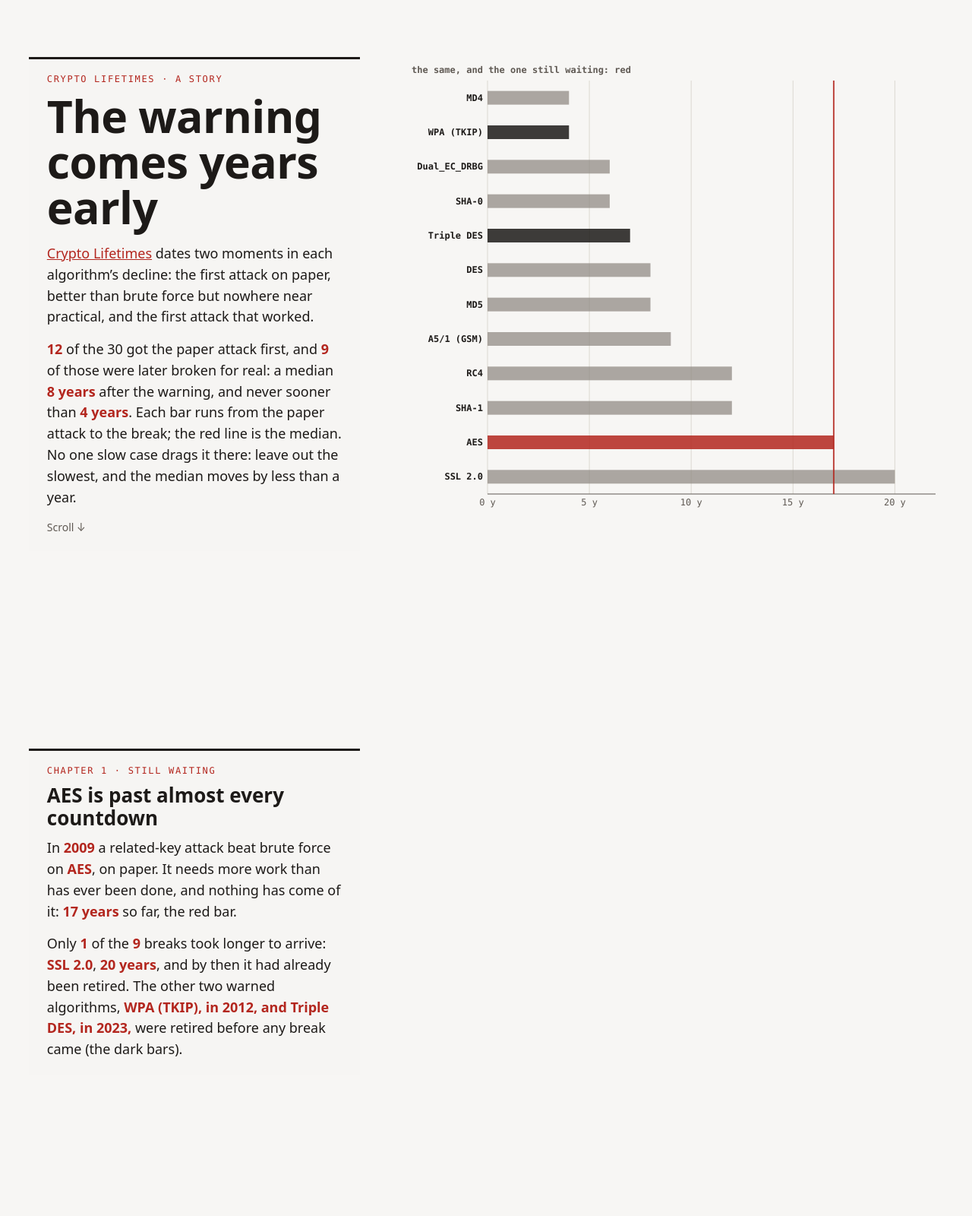
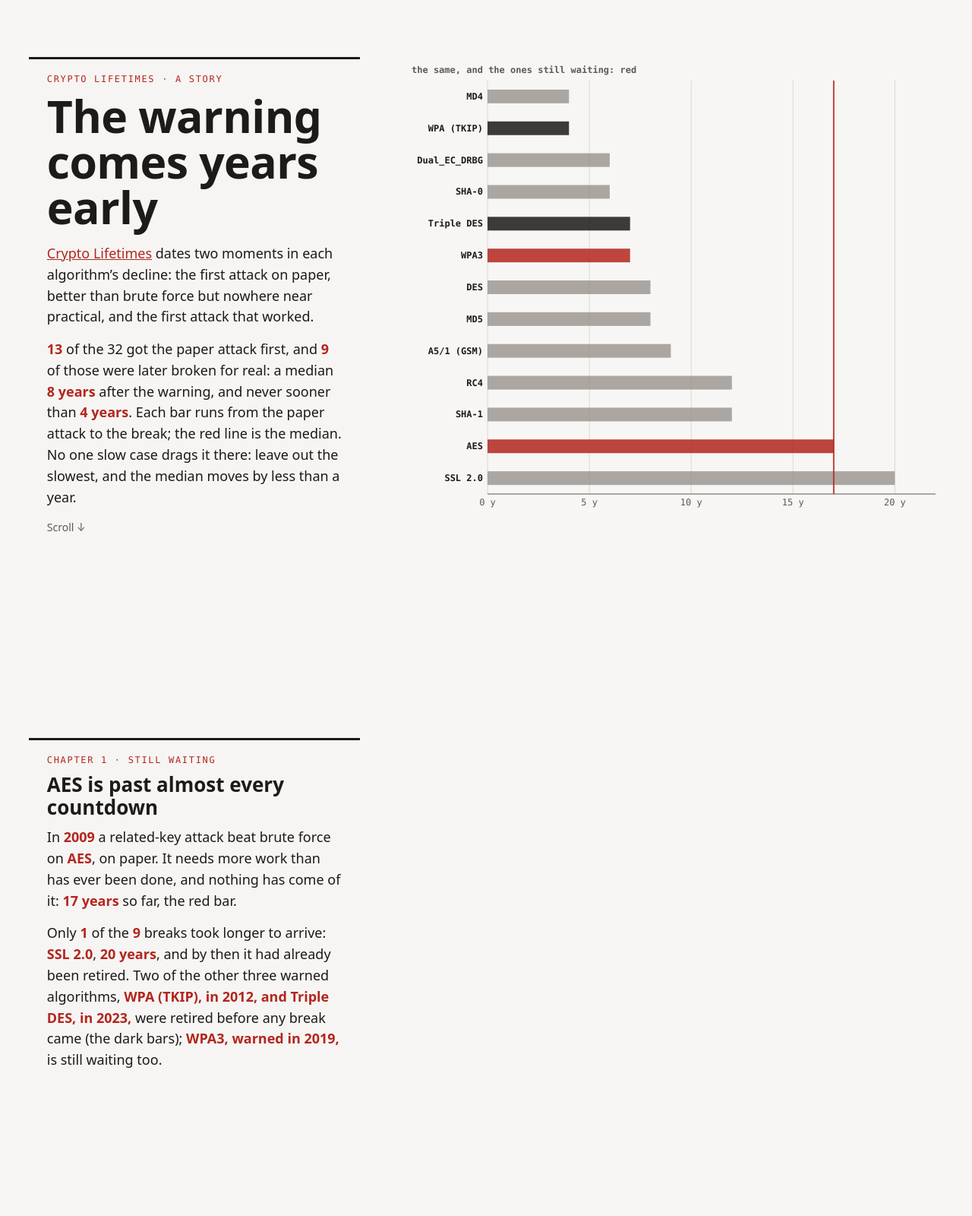
Before and after one commit to matmat202/crypto-lifetimes, a plain HTML site: page story/index.html in a window 1280 px wide. Shown: the top 1600 px of the page at 76% size. Drawn offline with Linux system fonts and the light colour scheme.

Commit message:
Update Crypto Lifetimes 2026-11-17
🤖 Generated with [Claude Code](https://claude.com/claude-code)

```diff
--- a/story/index.html
+++ b/story/index.html
@@ -4,7 +4,7 @@
 <meta charset="utf-8">
 <meta name="viewport" content="width=device-width, initial-scale=1">
 <title>The warning comes years early · Crypto Lifetimes, a story</title>
-<meta name="description" content="A story from Crypto Lifetimes: 12 of 30 ciphers, hashes and protocols were first weakened on paper, and 9 of those were later broken in practice, a median 8 years after the warning. AES has carried its paper attack for 17 years; only SSL 2.0 waited longer for its break.">
+<meta name="description" content="A story from Crypto Lifetimes: 13 of 32 ciphers, hashes and protocols were first weakened on paper, and 9 of those were later broken in practice, a median 8 years after the warning. AES has carried its paper attack for 17 years; only SSL 2.0 waited longer for its break.">
 <link rel="stylesheet" href="style.css">
 </head>
 <body>
@@ -18,7 +18,7 @@
   <p><a href="../">Crypto Lifetimes</a> dates two moments in each algorithm’s decline: the
   first attack on paper, better than brute force but nowhere near practical, and the first
   attack that worked.</p>
-  <p><b data-fact="n_warned"></b> of the 30 got the paper attack first, and
+  <p><b data-fact="n_warned"></b> of the 32 got the paper attack first, and
   <b data-fact="n_broke"></b> of those were later broken for real: a median
   <b data-fact="gap_median"></b> after the warning, and never sooner than
   <b data-fact="gap_min"></b>. Each bar runs from the paper attack to the break; the red line
@@ -35,8 +35,9 @@
   nothing has come of it: <b data-fact="open_wait"></b> so far, the red bar.</p>
   <p>Only <b data-fact="longer_than_open"></b> of the <b data-fact="n_broke"></b> breaks took
   longer to arrive: <b data-fact="max_name"></b>, <b data-fact="gap_max"></b>, and by then it
-  had already been retired. The other two warned algorithms,
-  <b data-fact="retired_unbroken"></b> were retired before any break came (the dark bars).</p>
+  had already been retired. Two of the other three warned algorithms,
+  <b data-fact="retired_unbroken"></b> were retired before any break came (the dark bars);
+  <b data-fact="still_open"></b> is still waiting too.</p>
 </div></section>
 
 <section class="step" data-step="calendar"><div>
@@ -56,7 +57,7 @@
   <h2>Look one up</h2>
   <p>On <a href="../">Crypto Lifetimes</a>, tap any row to see its dates and read the quote
   behind each one. The amber stretch of a bar is its warning.</p>
-  <p class="small">Data: the 30 algorithms Crypto Lifetimes ships, as of
+  <p class="small">Data: the 32 algorithms Crypto Lifetimes ships, as of
   <b data-fact="now"></b>. A paper attack is the first published attack better than brute
   force; a break is the first shown to work, as the page defines them. A paper attack
   published after the break is not counted as a warning. This counts when, not why. The
--- a/story/layout.js
+++ b/story/layout.js
@@ -16,14 +16,15 @@ export function stats(D) {
   if (memo.has(D)) return memo.get(D);
   const broke = D.warned.filter((r) => r[2] != null);
   const gaps = broke.map((r) => r[2] - r[1]).sort((a, b) => a - b);
-  const open = D.warned.filter((r) => r[2] == null && r[3] == null);
-  if (open.length !== 1) throw new Error(`want one warned algorithm still unbroken and in use, found ${open.length}`);
+  // the chapter follows the longest wait still running; any younger ones are named in it
+  const open = D.warned.filter((r) => r[2] == null && r[3] == null).sort((a, b) => a[1] - b[1] || (a[0] < b[0] ? -1 : 1));
+  if (!open.length) throw new Error('want a warned algorithm still unbroken and in use, found none');
   const longest = broke.reduce((b, r) => (r[2] - r[1] > b[2] - b[1] ? r : b));
   const S = {
     n_warned: D.warned.length, n_broke: broke.length, n_unwarned: D.unwarned.length,
     gap_median: median(gaps), gap_min: gaps[0], gap_max: gaps.at(-1), max_name: longest[0],
     gap_median_wo_max: median(gaps.slice(0, -1)),
-    open_name: open[0][0], open_wait: D.now - open[0][1],
+    open_name: open[0][0], open_wait: D.now - open[0][1], still_open: open.slice(1),
     unwarned_median: median(D.unwarned.map((r) => r[2] - r[1])),
     gaps, retired_unbroken: D.warned.filter((r) => r[2] == null && r[3] != null),
   };
--- a/story/story.js
+++ b/story/story.js
@@ -15,6 +15,7 @@ export function fact(D, f) {
     case 'gap_median': case 'gap_min': case 'gap_max': case 'open_wait': case 'unwarned_median': return yrs(S[f]);
     case 'max_name': case 'open_name': return S[f];
     case 'open_since': return String(D.warned.find((r) => r[0] === S.open_name)[1]);
+    case 'still_open': return S.still_open.map((r) => `${r[0]}, warned in ${r[1]},`).join(' and ');
     case 'retired_unbroken': return S.retired_unbroken.map((r) => `${r[0]}, in ${r[3]},`).join(' and ');
     default: throw new Error(`unknown fact ${f}`);
   }
@@ -48,7 +49,7 @@ async function main() {
     grid(L.L, L.B, L.R, L.B, 'grid axisline');
     const cap = {
       warned: narrow ? 'years from paper attack to break' : 'years from the first paper attack to the practical break',
-      open: narrow ? `${D.warned.find((r) => r[2] == null && r[3] == null)[0]} is still waiting` : 'the same, and the one still waiting: red',
+      open: narrow ? `${[stats(D).open_name, ...stats(D).still_open.map((r) => r[0])].join(' and ')} still waiting` : 'the same, and the ones still waiting: red',
       calendar: narrow ? 'every break, by year' : 'every practical break: warned (grey) and unwarned (red)',
     }[name];
     tick(gAxis, 4, L.T - 10, cap, 'tick cat');
--- a/story/story.json
+++ b/story/story.json
@@ -1 +1 @@
-{"source":"Crypto Lifetimes' site/data.json: every date quoted from its source","now":2026,"warned":[["MD4",1991,1995,2011],["WPA (TKIP)",2008,null,2012],["Dual_EC_DRBG",2007,2013,2014],["SHA-0",1998,2004,1995],["Triple DES",2016,null,2023],["DES",1990,1998,2005],["MD5",1996,2004,2011],["A5/1 (GSM)",2000,2009,null],["RC4",2001,2013,2015],["SHA-1",2005,2017,2013],["AES",2009,null,null],["SSL 2.0",1996,2016,2011]],"unwarned":[["Knapsack",1978,1984],["DVD CSS",1996,1999],["WEP",1997,2001],["TLS 1.0",1999,2011],["PPTP",1999,2012],["SSL 3.0",1996,2014],["SIDH / SIKE",2011,2022]],"check":{"n_warned":12,"n_broke":9,"n_unwarned":7,"gap_median":8,"gap_min":4,"gap_max":20,"max_name":"SSL 2.0","gap_median_wo_max":8.0,"open_name":"AES","open_wait":17,"longer_than_open":1,"unwarned_median":11}}
+{"source":"Crypto Lifetimes' site/data.json: every date quoted from its source","now":2026,"warned":[["MD4",1991,1995,2011],["WPA (TKIP)",2008,null,2012],["Dual_EC_DRBG",2007,2013,2014],["SHA-0",1998,2004,1995],["Triple DES",2016,null,2023],["WPA3",2019,null,null],["DES",1990,1998,2005],["MD5",1996,2004,2011],["A5/1 (GSM)",2000,2009,null],["RC4",2001,2013,2015],["SHA-1",2005,2017,2013],["AES",2009,null,null],["SSL 2.0",1996,2016,2011]],"unwarned":[["Knapsack",1978,1984],["DVD CSS",1996,1999],["WEP",1997,2001],["TLS 1.0",1999,2011],["PPTP",1999,2012],["SSL 3.0",1996,2014],["WPA2",2004,2017],["SIDH / SIKE",2011,2022]],"check":{"n_warned":13,"n_broke":9,"n_unwarned":8,"gap_median":8,"gap_min":4,"gap_max":20,"max_name":"SSL 2.0","gap_median_wo_max":8.0,"open_name":"AES","open_wait":17,"still_open":[["WPA3",2019,null,null]],"longer_than_open":1,"unwarned_median":11.5}}
```
Also changed, not shown: data.json (+1 -1 lines), index.html (+3 -3 lines), 2 other files.
